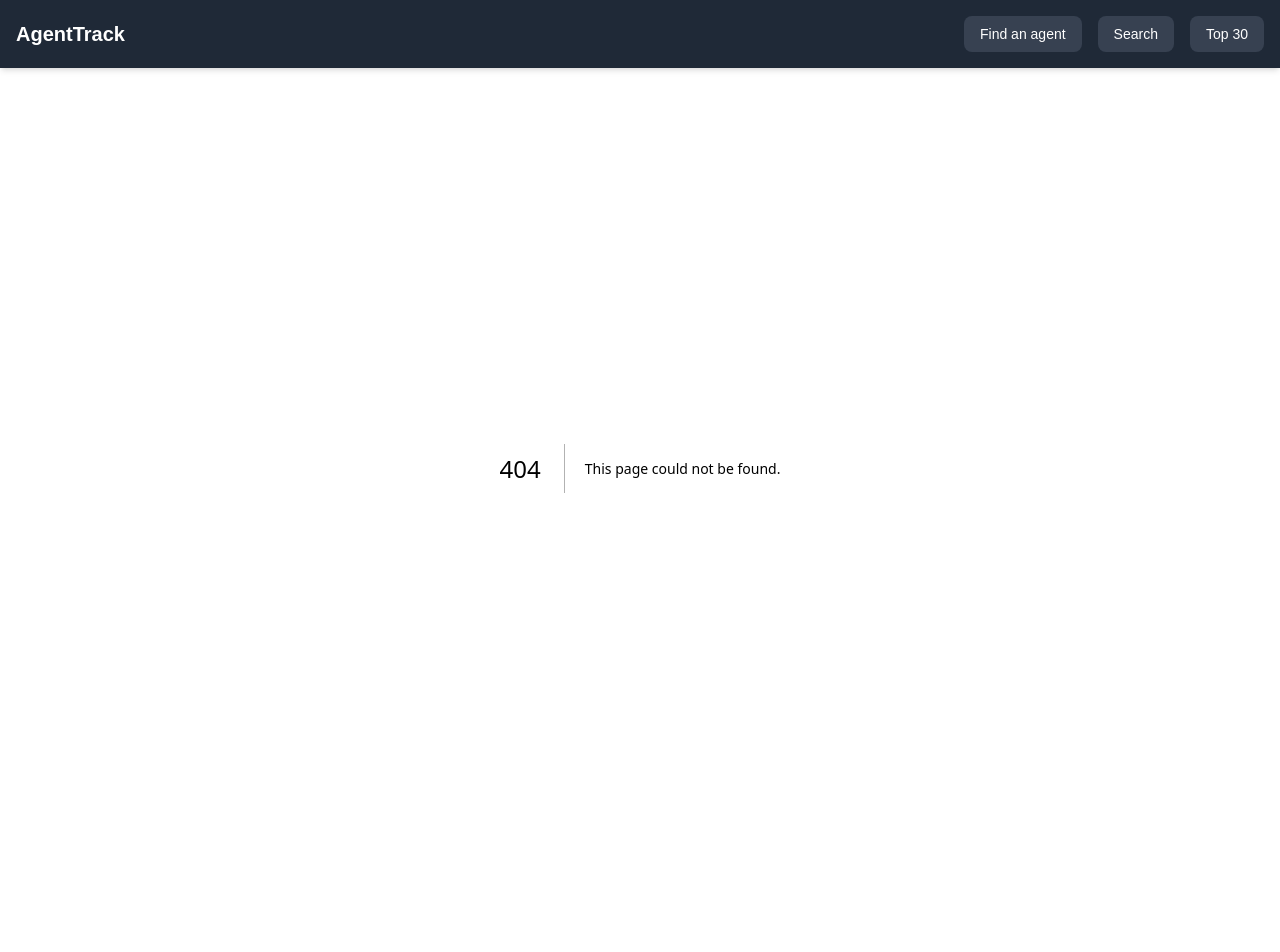
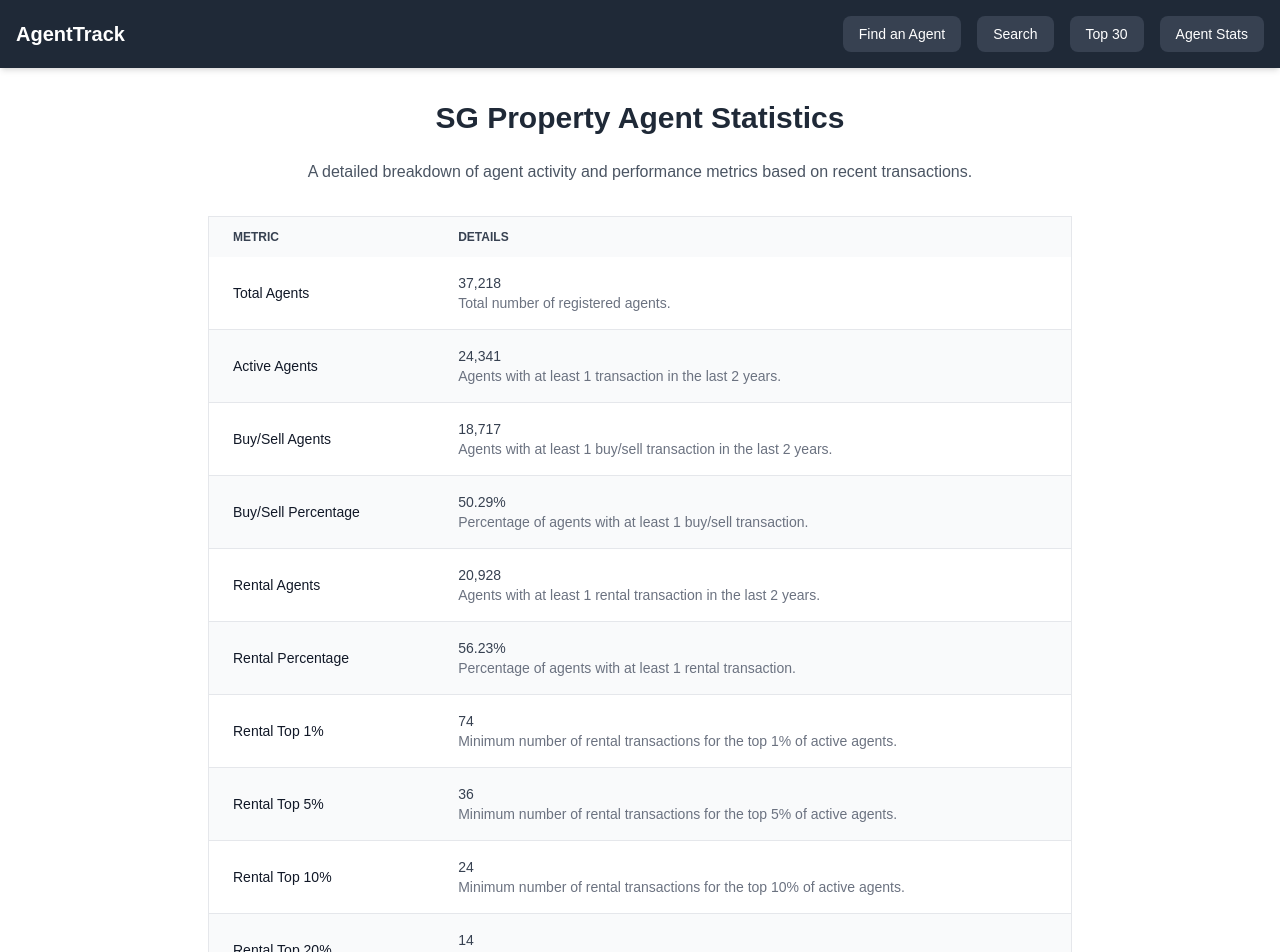
Before and after one commit to StevenSLXie/real-estate-app, a Next.js app: page /agent_stat in a window 1280 px wide. Before the commit this address had no page. Shown: the top 952 px of the page. Before the commit the page ends 868 px from the top, so only its background shows below. Built offline with nearby package versions, Linux system fonts and the light colour scheme.

Commit message:
1.0.39 agent stat

```diff
--- /dev/null
+++ b/app/agent_stat/page.tsx
@@ -0,0 +1,58 @@
+'use client';
+
+export default function AgentStatPage() {
+  // Hardcoded results
+  const results = [
+    { metric: 'Total Agents', value: '37,218', description: 'Total number of registered agents.' },
+    { metric: 'Active Agents', value: '24,341', description: 'Agents with at least 1 transaction in the last 2 years.' },
+    { metric: 'Buy/Sell Agents', value: '18,717', description: 'Agents with at least 1 buy/sell transaction in the last 2 years.' },
+    { metric: 'Buy/Sell Percentage', value: '50.29%', description: 'Percentage of agents with at least 1 buy/sell transaction.' },
+    { metric: 'Rental Agents', value: '20,928', description: 'Agents with at least 1 rental transaction in the last 2 years.' },
+    { metric: 'Rental Percentage', value: '56.23%', description: 'Percentage of agents with at least 1 rental transaction.' },
+    { metric: 'Rental Top 1%', value: '74', description: 'Minimum number of rental transactions for the top 1% of active agents.' },
+    { metric: 'Rental Top 5%', value: '36', description: 'Minimum number of rental transactions for the top 5% of active agents.' },
+    { metric: 'Rental Top 10%', value: '24', description: 'Minimum number of rental transactions for the top 10% of active agents.' },
+    { metric: 'Rental Top 20%', value: '14', description: 'Minimum number of rental transactions for the top 20% of active agents.' },
+    { metric: 'Rental Top 50%', value: '4', description: 'Minimum number of rental transactions for the top 50% of active agents.' },
+    { metric: 'Sale Top 1%', value: '45', description: 'Minimum number of sale transactions for the top 1% of active agents.' },
+    { metric: 'Sale Top 5%', value: '22', description: 'Minimum number of sale transactions for the top 5% of active agents.' },
+    { metric: 'Sale Top 10%', value: '14', description: 'Minimum number of sale transactions for the top 10% of active agents.' },
+    { metric: 'Sale Top 20%', value: '8', description: 'Minimum number of sale transactions for the top 20% of active agents.' },
+    { metric: 'Sale Top 50%', value: '2', description: 'Minimum number of sale transactions for the top 50% of active agents.' },
+  ];
+
+  return (
+    <div className="max-w-4xl mx-auto px-4 py-8">
+      <h1 className="text-3xl font-bold text-gray-800 mb-6 text-center">SG Property Agent Statistics</h1>
+      <p className="text-gray-600 text-center mb-8">
+        A detailed breakdown of agent activity and performance metrics based on recent transactions.
+      </p>
+
+      {/* Table */}
+      <div className="overflow-x-auto">
+        <table className="w-full text-sm text-left text-gray-500 border border-gray-200">
+          <thead className="text-xs text-gray-700 uppercase bg-gray-50">
+            <tr>
+              <th scope="col" className="px-6 py-3">Metric</th>
+              <th scope="col" className="px-6 py-3">Details</th>
+            </tr>
+          </thead>
+          <tbody>
+            {results.map((row, index) => (
+              <tr
+                key={index}
+                className={`border-b ${index % 2 === 0 ? 'bg-white' : 'bg-gray-50'}`}
+              >
+                <td className="px-6 py-4 font-medium text-gray-900">{row.metric}</td>
+                <td className="px-6 py-4">
+                  <p className="text-gray-700">{row.value}</p>
+                  <p className="text-gray-500 text-sm">{row.description}</p>
+                </td>
+              </tr>
+            ))}
+          </tbody>
+        </table>
+      </div>
+    </div>
+  );
+}
--- a/components/Header.tsx
+++ b/components/Header.tsx
@@ -7,31 +7,40 @@ export default function Header() {
 
   return (
     <header className="bg-gray-800 text-white py-4 shadow-md">
-      <div className="max-w-7xl mx-auto px-4 flex justify-between items-center">
+      <div className="max-w-7xl mx-auto px-4 flex flex-wrap justify-between items-center">
+        {/* Logo */}
         <h1
-          className="text-xl font-bold cursor-pointer"
+          className="text-xl font-bold cursor-pointer mb-4 sm:mb-0"
           onClick={() => router.push('/')}
         >
           AgentTrack
         </h1>
-        <div className="flex space-x-4">
-            <button
-                onClick={() => router.push('/property-request')}
-                className="px-4 py-2 bg-gray-700 hover:bg-gray-600 rounded-lg text-sm font-medium"
-            >
-            Find an agent
+
+        {/* Buttons */}
+        <div className="flex flex-wrap gap-2 sm:gap-4">
+          <button
+            onClick={() => router.push('/property-request')}
+            className="px-4 py-2 bg-gray-700 hover:bg-gray-600 rounded-lg text-sm font-medium w-full sm:w-auto"
+          >
+            Find an Agent
           </button>
           <button
             onClick={() => router.push('/')}
-            className="px-4 py-2 bg-gray-700 hover:bg-gray-600 rounded-lg text-sm font-medium"
+            className="px-4 py-2 bg-gray-700 hover:bg-gray-600 rounded-lg text-sm font-medium w-full sm:w-auto"
           >
             Search
           </button>
           <button
             onClick={() => router.push('/ranking')}
-            className="px-4 py-2 bg-gray-700 hover:bg-gray-600 rounded-lg text-sm font-medium"
+            className="px-4 py-2 bg-gray-700 hover:bg-gray-600 rounded-lg text-sm font-medium w-full sm:w-auto"
           >
             Top 30
+          </button>
+          <button
+            onClick={() => router.push('/agent_stat')}
+            className="px-4 py-2 bg-gray-700 hover:bg-gray-600 rounded-lg text-sm font-medium w-full sm:w-auto"
+          >
+            Agent Stats
           </button>
         </div>
       </div>
```
